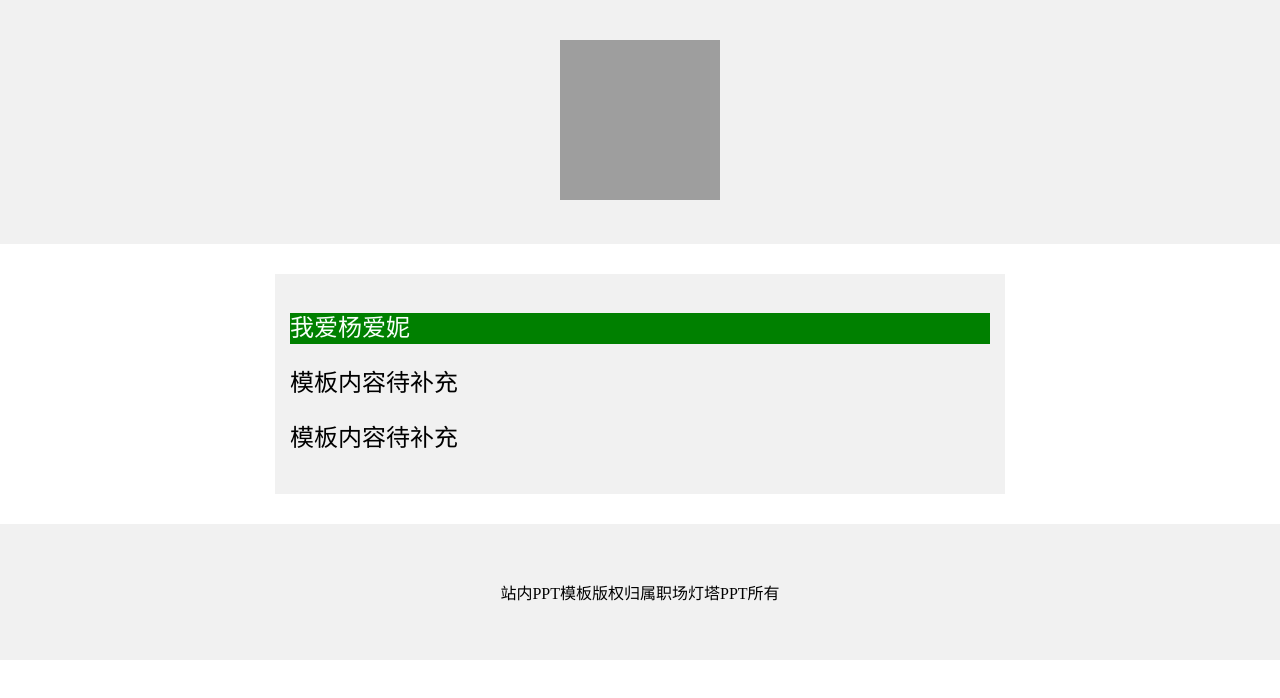
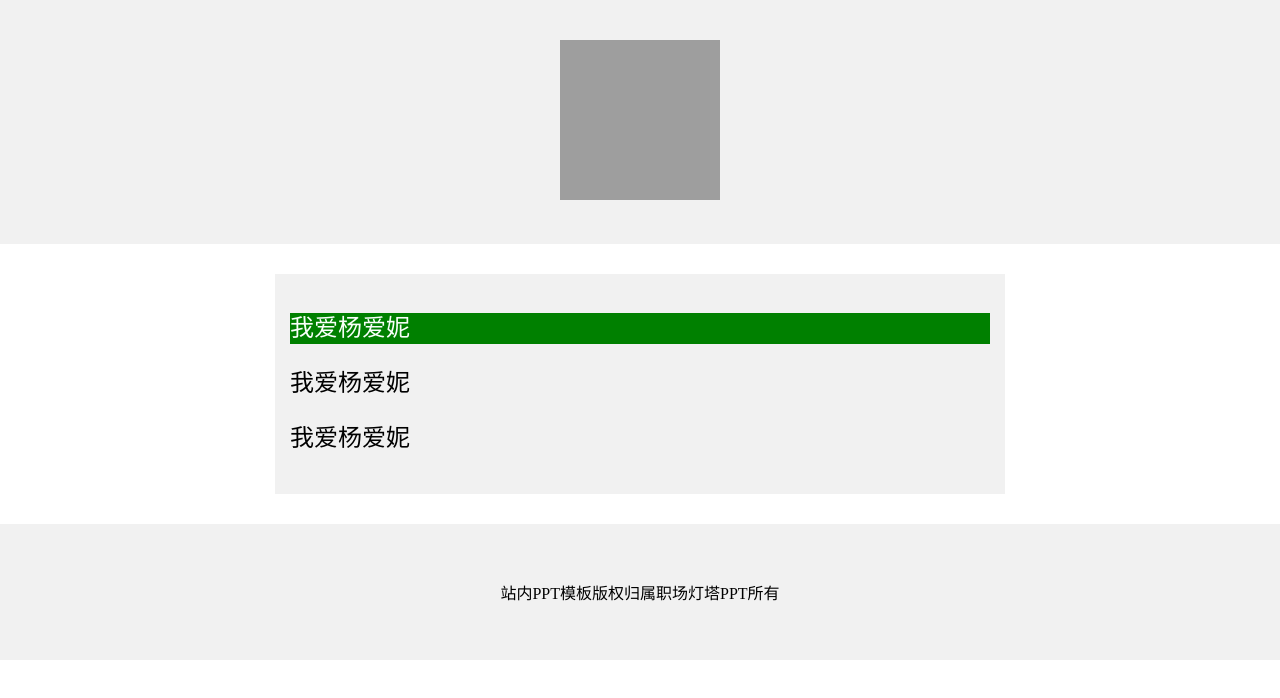
Before and after one commit to noisemargin/lanheweb, a plain HTML site: page index.html in a window 1280 px wide. Drawn offline with Linux system fonts and the light colour scheme; grey boxes are pictures that could not be loaded.

Commit message:
Update index.html

```diff
--- a/index.html
+++ b/index.html
@@ -31,8 +31,8 @@
 		font-size: 24px;
 		">
 		<p style="background:green; color: #f9fffa;">我爱杨爱妮</p>
-		<p>模板内容待补充</p>
-		<p>模板内容待补充</p>
+		<p>我爱杨爱妮</p>
+		<p>我爱杨爱妮</p>
 
 </div>
 <!-- 第三个盒子 -->
```
